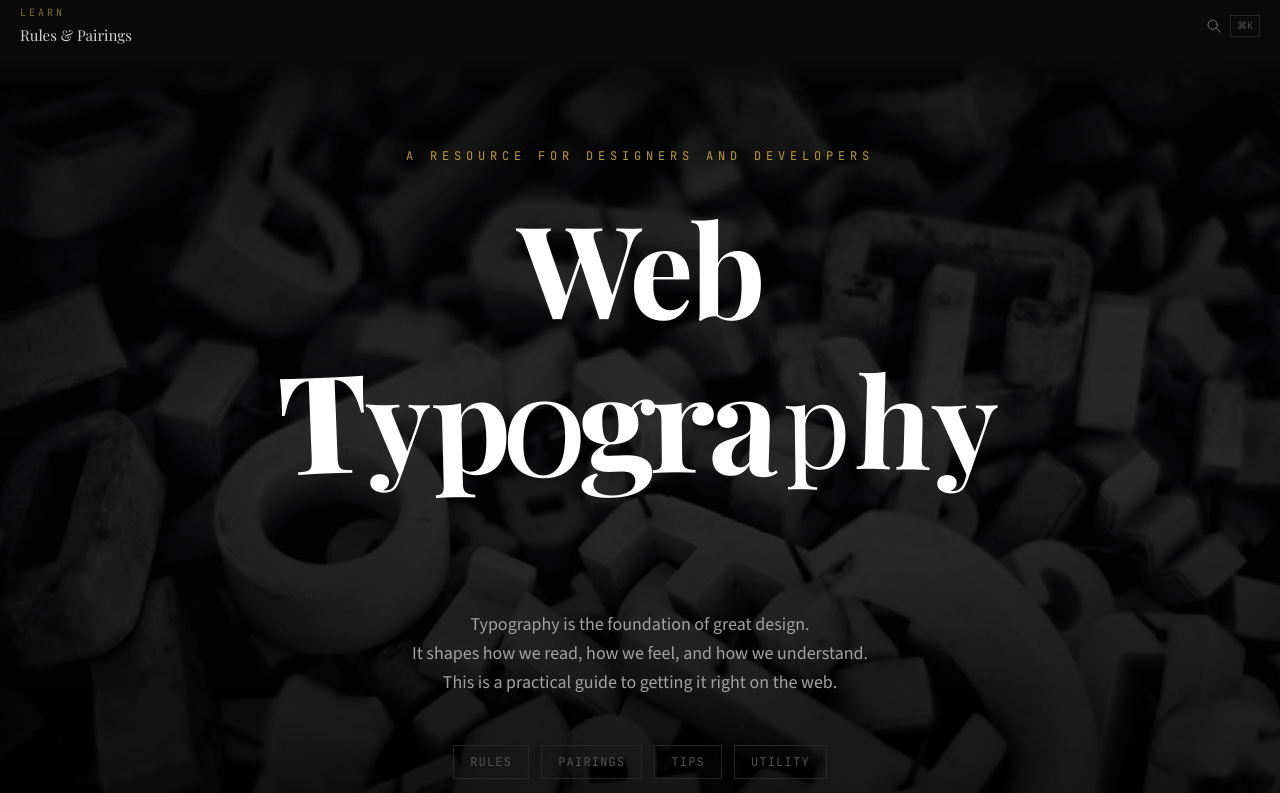
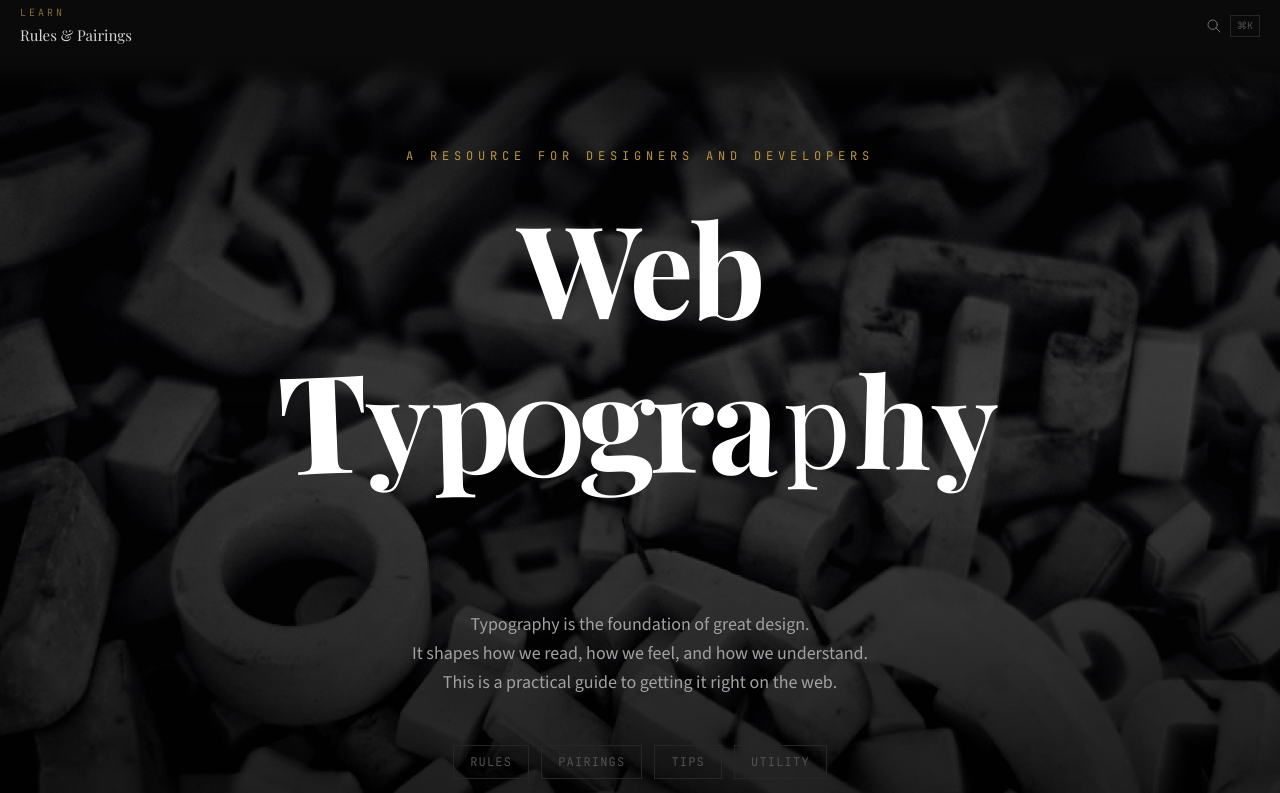
Before and after one commit to speedwarnsf/web-typography, a Next.js app: page / in a window 1280 px wide. Shown: the top 793 px of the page. Built offline with nearby package versions, Linux system fonts and the light colour scheme; a web font is replaced by a local one.

Commit message:
feat: fixed parallax background — photo locked in place, content scrolls over it with depth motion

```diff
--- a/src/app/page.tsx
+++ b/src/app/page.tsx
@@ -2,6 +2,7 @@ import { rules } from "./rules-data";
 import CodeBlock from "@/components/CodeBlock";
 import CopyButton from "@/components/CopyButton";
 import AnimatedHeroHeading from "@/components/AnimatedHeroHeading";
+import HeroParallax from "@/components/HeroParallax";
 import { readFileSync } from "fs";
 import path from "path";
 
@@ -229,26 +230,30 @@ export default function Home() {
   const totalPairings = pairingCategories.reduce((n, c) => n + c.pairings.length, 0);
 
   return (
-    <main className="min-h-screen">
+    <main className="min-h-screen relative" style={{ zIndex: 2 }}>
       {/* Google Fonts for all 36 pairings */}
       {/* eslint-disable-next-line @next/next/no-page-custom-font */}
       <link rel="stylesheet" href={GOOGLE_FONTS_URL} />
-      {/* ── Hero ── */}
-      <section className="relative flex flex-col items-center justify-center pt-8 sm:pt-12 lg:pt-[12vh] min-h-[85vh] px-4 sm:px-6 text-center border-b border-neutral-800 overflow-hidden">
-        {/* Background image — letterpress type blocks, Dustin's Alameda flea market macro */}
+      {/* ── Fixed background — locked in place, content scrolls over it ── */}
       {/* eslint-disable-next-line @next/next/no-img-element */}
       <img
         src="/typography-bg.jpg"
         alt=""
         aria-hidden="true"
-          className="absolute w-full h-[120%] object-cover opacity-40 pointer-events-none select-none animate-slowZoom"
-          style={{ zIndex: 0, top: '-10%', left: 0, filter: 'contrast(1.1) brightness(0.9)' }}
+        id="hero-bg"
+        className="fixed top-0 left-0 w-full h-[120vh] object-cover opacity-50 pointer-events-none select-none"
+        style={{ zIndex: 0, filter: 'contrast(1.15) brightness(0.85)', willChange: 'transform' }}
       />
-        {/* Dark overlay — subtle enough to let the photo breathe */}
+      {/* Fixed dark overlay */}
       <div
-          className="absolute inset-0 bg-gradient-to-b from-black/60 via-black/50 to-black/75"
+        className="fixed top-0 left-0 w-full h-screen bg-gradient-to-b from-black/50 via-black/40 to-black/70 pointer-events-none"
         style={{ zIndex: 1 }}
       />
+
+      <HeroParallax />
+
+      {/* ── Hero ── */}
+      <section className="relative flex flex-col items-center justify-center pt-8 sm:pt-12 lg:pt-[12vh] min-h-[85vh] px-4 sm:px-6 text-center border-b border-neutral-800" style={{ zIndex: 2 }}>
         {/* Content */}
         <div className="relative z-10 flex flex-col items-center justify-center w-full h-full">
         <p className="font-mono text-xs uppercase tracking-[0.4em] text-[#B8963E] mb-8">
@@ -274,6 +279,9 @@ export default function Home() {
         </div>
         </div>
       </section>
+
+      {/* ── Content area — solid bg so fixed photo doesn't bleed through ── */}
+      <div className="relative bg-black" style={{ zIndex: 2 }}>
 
       {/* ── Typographic Rules ── */}
       <section id="rules" className="max-w-5xl mx-auto px-4 sm:px-6 py-12 sm:py-24">
@@ -483,6 +491,8 @@ export default function Home() {
           Built with care for the craft of typography
         </p>
       </footer>
+
+      </div>{/* end solid bg wrapper */}
     </main>
   );
 }
--- /dev/null
+++ b/src/components/HeroParallax.tsx
@@ -0,0 +1,44 @@
+'use client';
+
+import { useEffect } from 'react';
+
+/**
+ * Subtle parallax on the fixed hero background image.
+ * The image shifts vertically at 30% of scroll speed, creating depth.
+ * Also adds a gentle scale pulse on load.
+ * Uses requestAnimationFrame for smooth 60fps performance.
+ */
+export default function HeroParallax() {
+  useEffect(() => {
+    const img = document.getElementById('hero-bg') as HTMLImageElement | null;
+    if (!img) return;
+
+    let ticking = false;
+
+    const onScroll = () => {
+      if (ticking) return;
+      ticking = true;
+      requestAnimationFrame(() => {
+        const scrollY = window.scrollY;
+        // Parallax: image moves at 30% of scroll speed (subtle depth)
+        // Scale: starts at 1.05, slowly settles to 1.0 as you scroll
+        const translateY = scrollY * 0.3;
+        const scale = 1.05 - Math.min(scrollY / 5000, 0.05);
+        img.style.transform = `translateY(${translateY}px) scale(${scale})`;
+        ticking = false;
+      });
+    };
+
+    window.addEventListener('scroll', onScroll, { passive: true });
+
+    // Initial subtle scale
+    img.style.transform = 'translateY(0) scale(1.05)';
+    img.style.transition = 'transform 0.1s ease-out';
+
+    return () => {
+      window.removeEventListener('scroll', onScroll);
+    };
+  }, []);
+
+  return null;
+}
```
Lines whose indentation alone changed are shown as unchanged.
